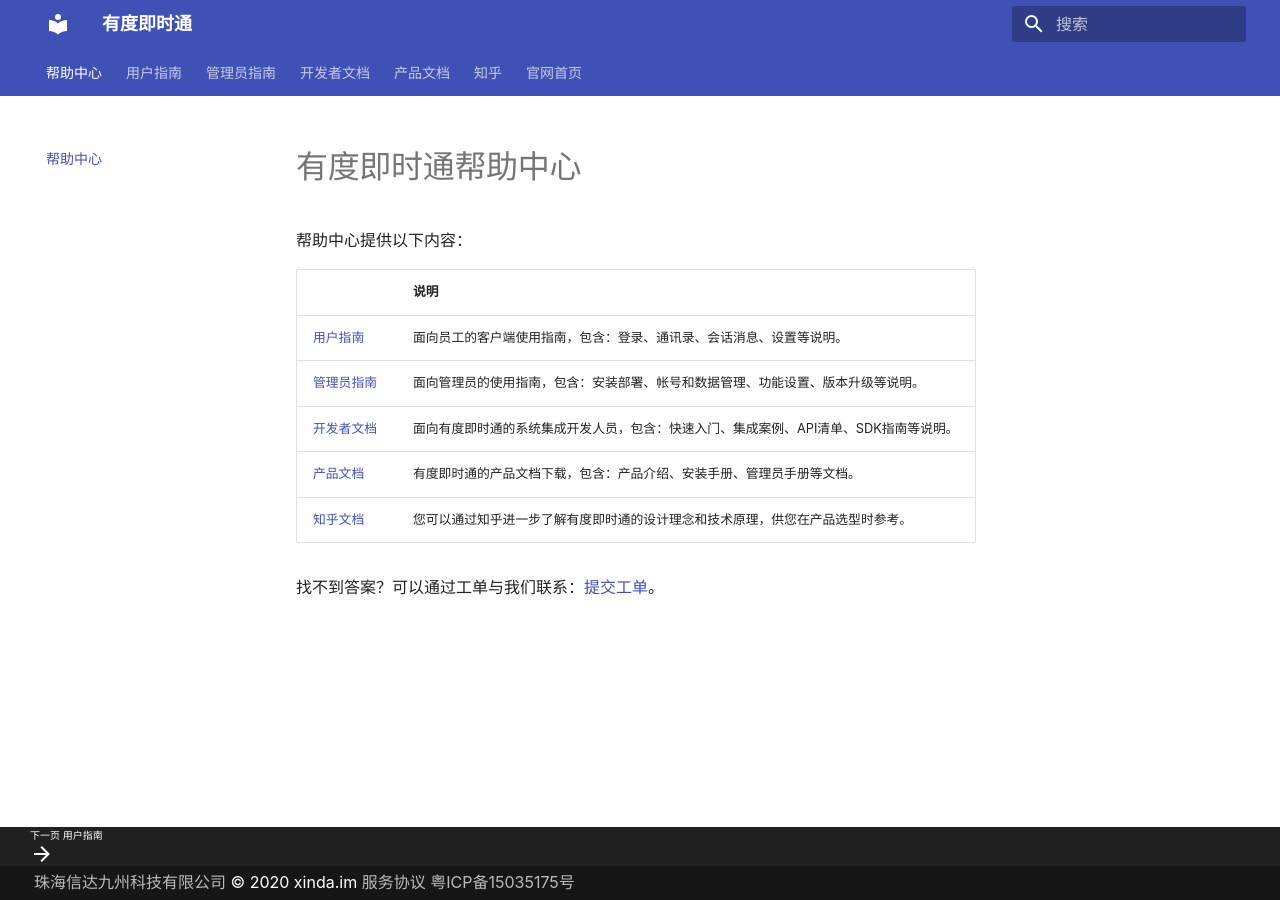
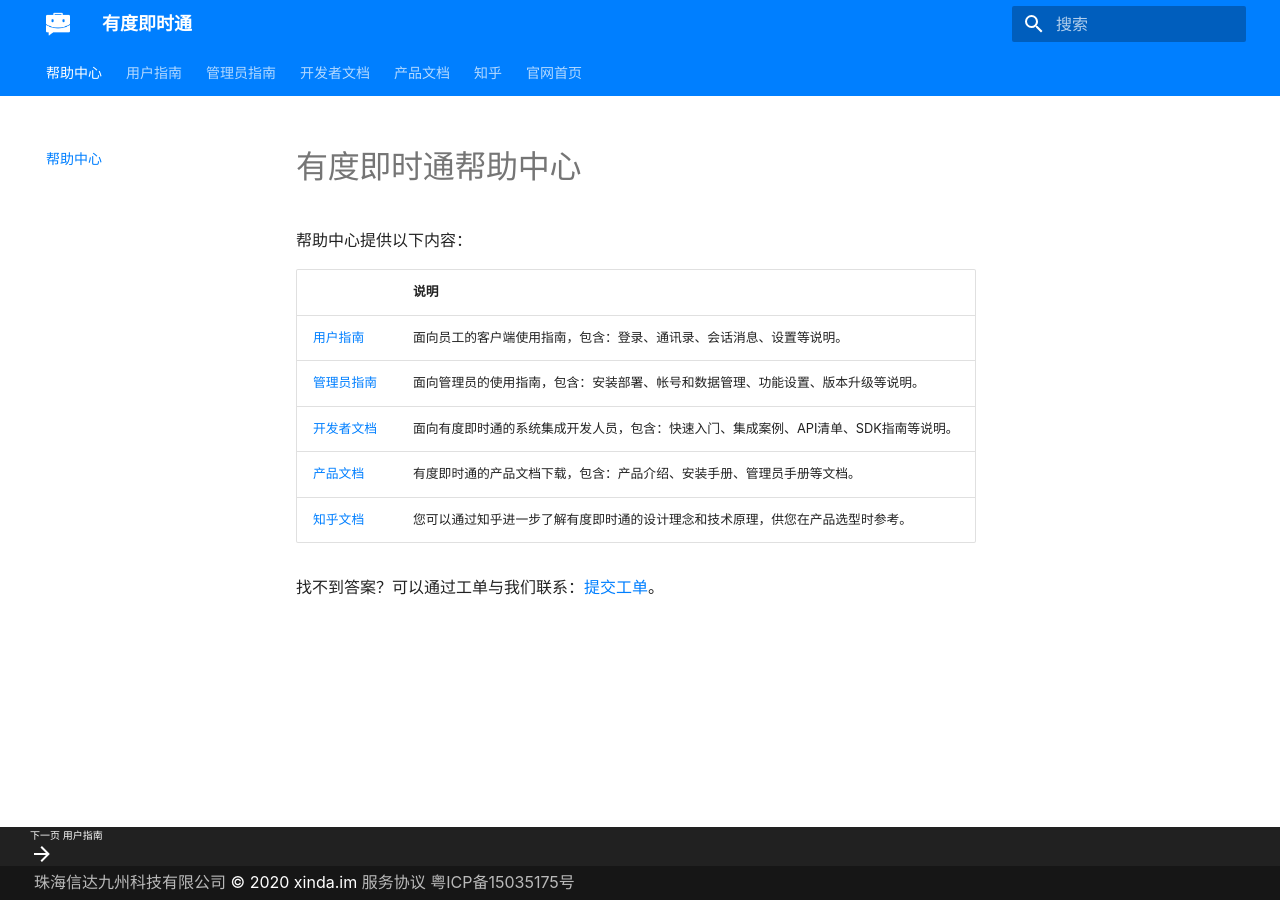
Before and after one commit to youduim/youdu-doc, an MkDocs documentation site: the page built from docs/index.md, in a window 1280 px wide. Built offline with MkDocs 1.6.1 and Material for MkDocs 9.7.7, drawn with Linux system fonts in a browser that asks for light colours.

Commit message:
修改图标和导航栏背景

```diff
--- /dev/null
+++ b/docs/assets/extra.css
@@ -0,0 +1,3 @@
+:root {
+    --md-primary-fg-color:        #007fff;
+  }
--- a/mkdocs.yml
+++ b/mkdocs.yml
@@ -46,9 +46,13 @@ theme:
   font: false
   language: zh
   favicon: assets/favicon.ico
+  logo: assets/logo.png
   custom_dir: overrides
   features:
     - navigation.tabs
+
+extra_css:
+  - assets/extra.css
 
 use_directory_urls: false
 
```
Also changed, not shown: docs/assets/logo.png (added).
